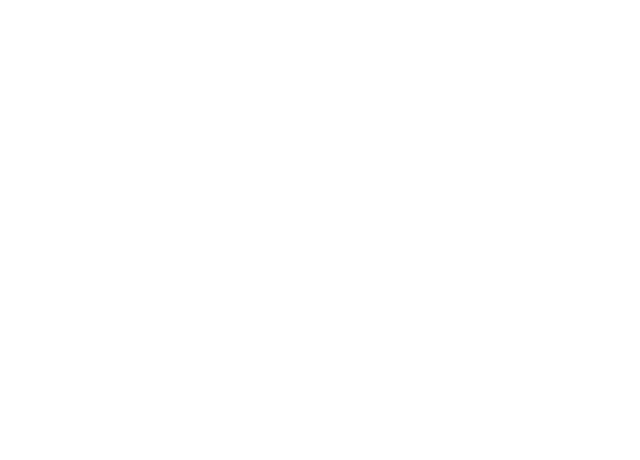
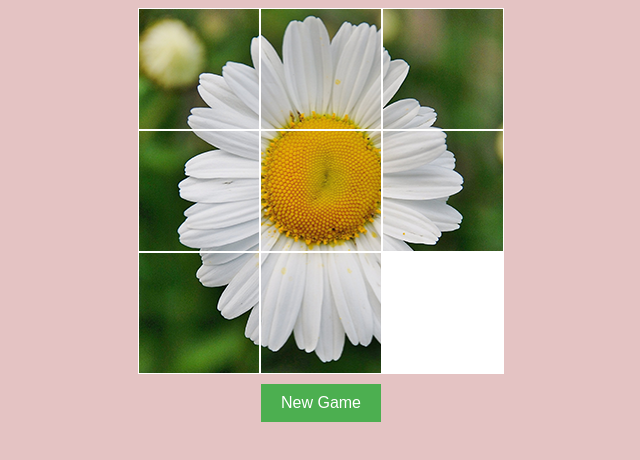
Before and after one commit to akbar1991ali/sliding-puzzle, a plain HTML site: page index.html in a window 1280 px wide. Shown: the whole page, without its empty margins (319-959 px from the left). Drawn offline with Linux system fonts and the light colour scheme.

Commit message:
Sliding Puzzle

```diff
--- a/index.html
+++ b/index.html
@@ -1,8 +1,35 @@
 <!DOCTYPE html>
 <html>
+
+<head>
+   <meta name="viewport" content="width=device-width, initial-scale=1.0">
+   <link href="style.css" rel="stylesheet" type="text/css">
+   <title>Sliding Puzzle</title>
+</head>
+
 <body>
 
+   <center>
+      <div id="table" style="display: table;">
+         <div id="row1" style="display: table-row;">
+            <div id="cell11" class="tile1" onClick="clickTile(1,1);"></div>
+            <div id="cell12" class="tile2" onClick="clickTile(1,2);"></div>
+            <div id="cell13" class="tile3" onClick="clickTile(1,3);"></div>
+         </div>
+         <div id="row2" style="display: table-row;">
+            <div id="cell21" class="tile4" onClick="clickTile(2,1);"></div>
+            <div id="cell22" class="tile5" onClick="clickTile(2,2);"></div>
+            <div id="cell23" class="tile6" onClick="clickTile(2,3);"></div>
+         </div>
+         <div id="row3" style="display: table-row;">
+            <div id="cell31" class="tile7" onClick="clickTile(3,1);"></div>
+            <div id="cell32" class="tile8" onClick="clickTile(3,2);"></div>
+            <div id="cell33" class="tile9" onClick="clickTile(3,3);"></div>
+         </div>
+      </div>
+      <button onClick="shuffle();" class="button">New Game</button>
+   </center>
+   <script src="script.js"></script>
+</body>
 
-
-</body>
 </html>
--- a/script.js
+++ b/script.js
@@ -0,0 +1,51 @@
+function swapTiles(cell1, cell2) {
+  var temp = document.getElementById(cell1).className;
+  document.getElementById(cell1).className = document.getElementById(cell2).className;
+  document.getElementById(cell2).className = temp;
+}
+
+function shuffle() {
+  for (var row = 1; row <= 3; row++) {
+    for (var column = 1; column <= 3; column++) {
+      var row2 = Math.floor(Math.random() * 3 + 1);
+      var column2 = Math.floor(Math.random() * 3 + 1);
+      swapTiles("cell" + row + column, "cell" + row2 + column2);
+    }
+  }
+}
+
+function clickTile(row, column) {
+  var cell = document.getElementById("cell" + row + column);
+  var tile = cell.className;
+  if (tile != "tile9") {
+    //Checking if white box on the right
+    if (column < 3) {
+      if (document.getElementById("cell" + row + (column + 1)).className == "tile9") {
+        swapTiles("cell" + row + column, "cell" + row + (column + 1));
+        return;
+      }
+    }
+    //Checking if white box on the left
+    if (column > 1) {
+      if (document.getElementById("cell" + row + (column - 1)).className == "tile9") {
+        swapTiles("cell" + row + column, "cell" + row + (column - 1));
+        return;
+      }
+    }
+    //Checking if white box is above
+    if (row > 1) {
+      if (document.getElementById("cell" + (row - 1) + column).className == "tile9") {
+        swapTiles("cell" + row + column, "cell" + (row - 1) + column);
+        return;
+      }
+    }
+    //Checking if white box is below
+    if (row < 3) {
+      if (document.getElementById("cell" + (row + 1) + column).className == "tile9") {
+        swapTiles("cell" + row + column, "cell" + (row + 1) + column);
+        return;
+      }
+    }
+  }
+
+}
--- a/style.css
+++ b/style.css
@@ -0,0 +1,35 @@
+BODY {
+  background: rgb(228, 195, 195);
+  }
+
+  .tile1, .tile2, .tile3, .tile4, .tile5, .tile6, .tile7, .tile8, .tile9 {
+    display: table-cell;
+    width: 120px;
+    height: 120px;
+    border: 1px solid white;
+    background: url(images/flower.png);
+    cursor: pointer;
+  }
+
+  .tile1 {background-position: left top;}
+  .tile2 {background-position: center top;}
+  .tile3 {background-position: right top;}
+  .tile4 {background-position: left center;}
+  .tile5 {background-position: center center;}
+  .tile6 {background-position: right center;}
+  .tile7 {background-position: left bottom;}
+  .tile8 {background-position: center bottom;}
+  .tile9 {background: white; cursor: default;}
+
+  .button {
+    background-color: #4CAF50; /* Green */
+    border: none;
+    color: white;
+    padding: 10px 20px;
+    text-align: center;
+    text-decoration: none;
+    display: inline-block;
+    font-size: 16px;
+    margin-top: 10px;
+    cursor: pointer;
+  }
```
Also changed, not shown: images/flower.png (added).
